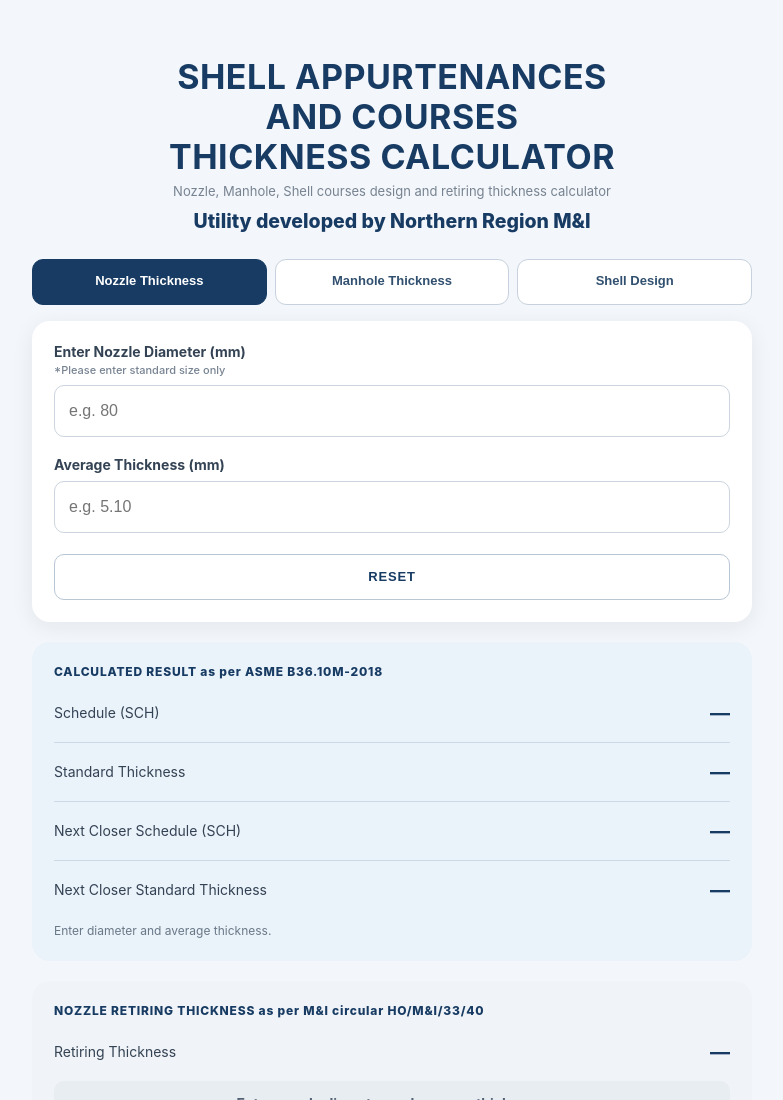
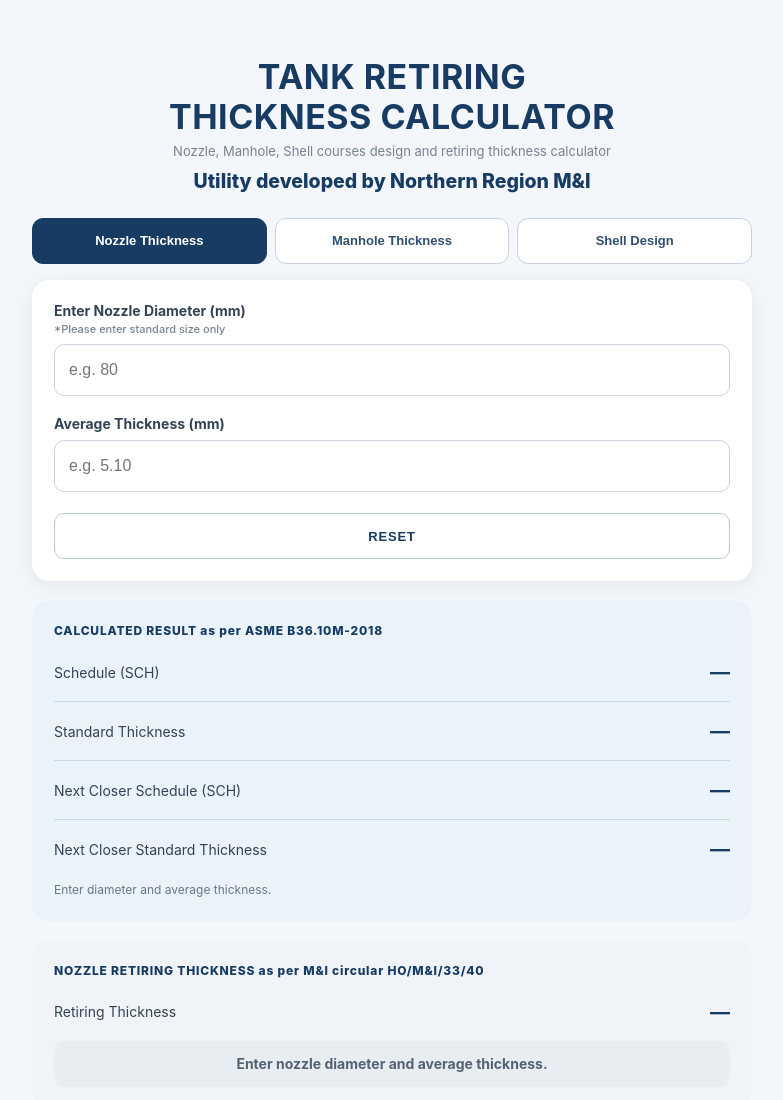
Before and after one commit to 1434manish/Shell-Appurtenance-and-Course-Design-Calculator-, a plain HTML site: page index.html in a window 1280 px wide. Shown: the top 1100 px of the page, without its empty margins (248-1031 px from the left). Drawn offline with Linux system fonts and the light colour scheme.

Commit message:
index.html

```diff
--- a/index.html
+++ b/index.html
@@ -8,12 +8,12 @@
   <link rel="manifest" href="./manifest.webmanifest">
   <link rel="apple-touch-icon" href="./icons/icon-192.png">
   <link rel="stylesheet" href="./styles.css">
-  <title>Shell Appurtenances and Courses Thickness Calculator</title>
+  <title>Tank Retiring Thickness Calculator</title>
 </head>
 <body>
   <main class="app-shell">
     <header class="app-header">
-      <h1><span>SHELL APPURTENANCES</span><span>AND COURSES THICKNESS CALCULATOR</span></h1>
+      <h1><span>TANK RETIRING THICKNESS CALCULATOR</span></h1>
       <p class="subtitle">Nozzle, Manhole, Shell courses design and retiring thickness calculator</p>
       <p class="utility-credit">Utility developed by Northern Region M&amp;I</p>
     </header>
```
